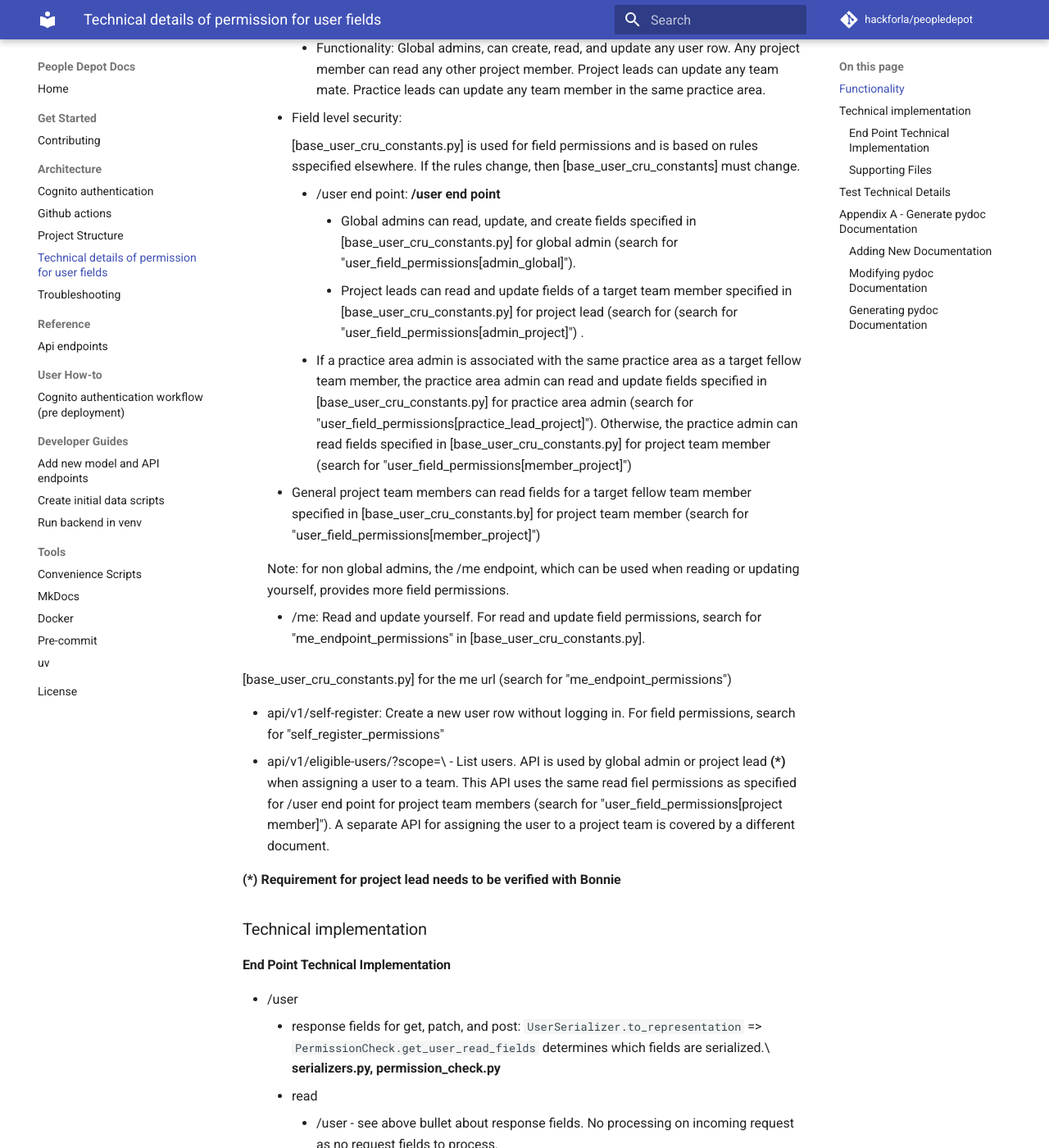
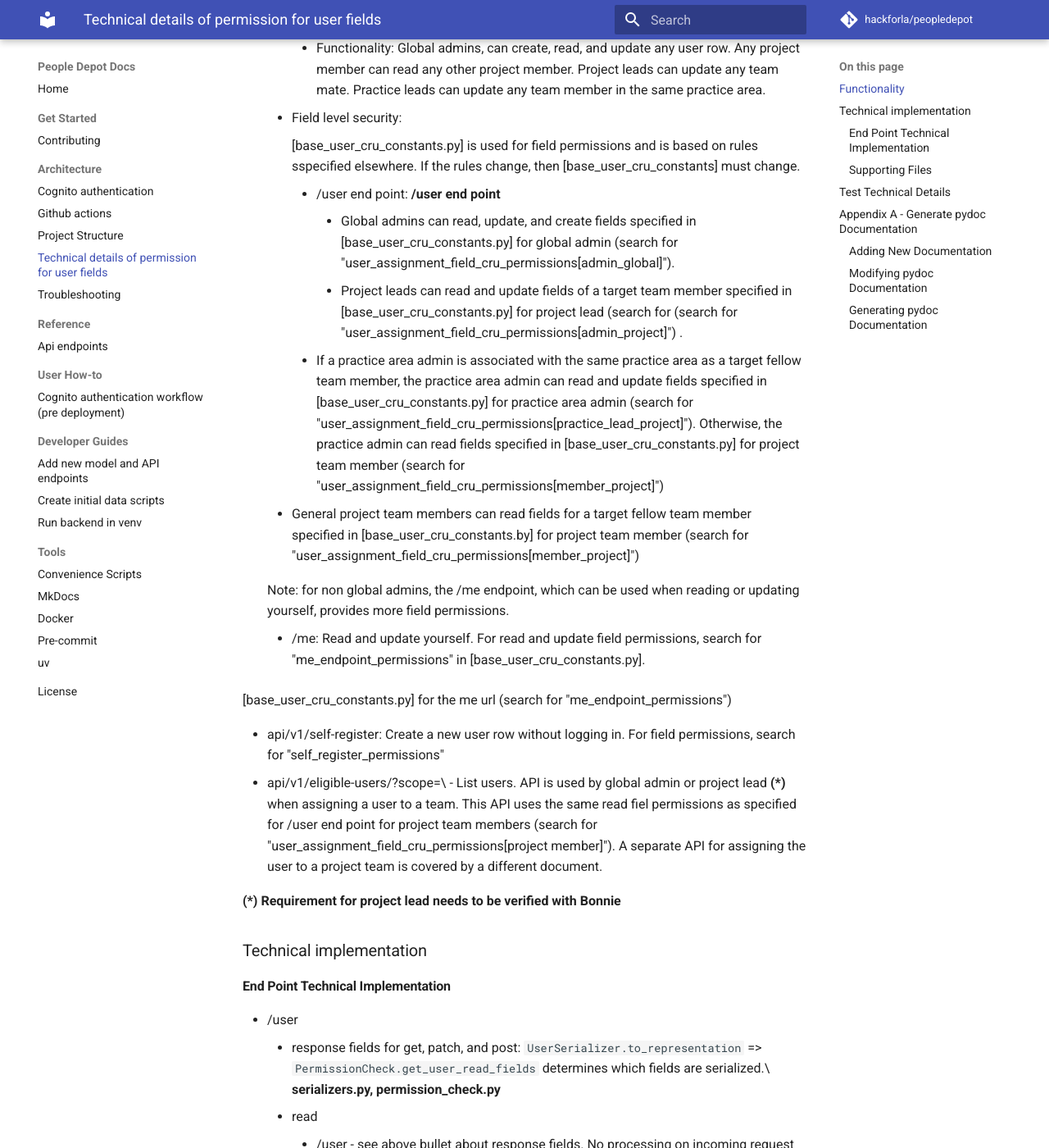
Before and after one commit to hackforla/peopledepot, an MkDocs documentation site: the page built from docs/architecture/technical-details-of-permission-for-user-fields.md, in a window 1280 px wide and 1400 px high, scrolled down 597 px. Shown: the whole window at 82% size. Built offline with MkDocs 1.6.1 and Material for MkDocs 9.7.7, drawn with Linux system fonts in a browser that asks for light colours; comment, search, counter and statistics services are not loaded.

Commit message:
Rename an attribute

```diff
--- a/docs/architecture/technical-details-of-permission-for-user-fields.md
+++ b/docs/architecture/technical-details-of-permission-for-user-fields.md
@@ -29,17 +29,17 @@ The following API endpoints retrieve users:
             **/user end point**
             - Global admins can read, update, and create fields specified in
                 \[base_user_cru_constants.py\] for global admin (search for
-                "user_field_permissions\[admin_global\]").
+                "user_assignment_field_cru_permissions\[admin_global\]").
             - Project leads can read and update fields of a target team member specified in
                 \[base_user_cru_constants.py\] for project lead (search for (search for
-                "user_field_permissions\[admin_project\]") .
+                "user_assignment_field_cru_permissions\[admin_project\]") .
         - If a practice area admin is associated with the same practice area as a target
             fellow team member, the practice area admin can read and update fields
-            specified in \[base_user_cru_constants.py\] for practice area admin (search for "user_field_permissions\[practice_lead_project\]").  Otherwise, the practice admin can read
+            specified in \[base_user_cru_constants.py\] for practice area admin (search for "user_assignment_field_cru_permissions\[practice_lead_project\]").  Otherwise, the practice admin can read
             fields specified in \[base_user_cru_constants.py\] for project team member (search
-            for "user_field_permissions\[member_project\]")
+            for "user_assignment_field_cru_permissions\[member_project\]")
 
-    - General project team members can read fields for a target fellow team member specified in \[base_user_cru_constants.by\] for project team member (search for "user_field_permissions\[member_project\]")
+    - General project team members can read fields for a target fellow team member specified in \[base_user_cru_constants.by\] for project team member (search for "user_assignment_field_cru_permissions\[member_project\]")
 
     Note: for non global admins, the /me endpoint, which can be used when reading or
     updating yourself, provides more field permissions.
@@ -53,7 +53,7 @@ The following API endpoints retrieve users:
     for "self_register_permissions"
 - api/v1/eligible-users/<project id>?scope=\<all/team/notteam> - List users.  API is used by global admin or project lead **(\*)** when assigning a user to a team.  This API uses the same
     read fiel permissions as specified for /user end point for project team members (search for
-    "user_field_permissions\[project member\]").
+    "user_assignment_field_cru_permissions\[project member\]").
     A separate API for assigning the user to a project team is covered by a different document.
 
 **(\*) Requirement for project lead needs to be verified with Bonnie**
```
Also changed, not shown: 3 other files.
